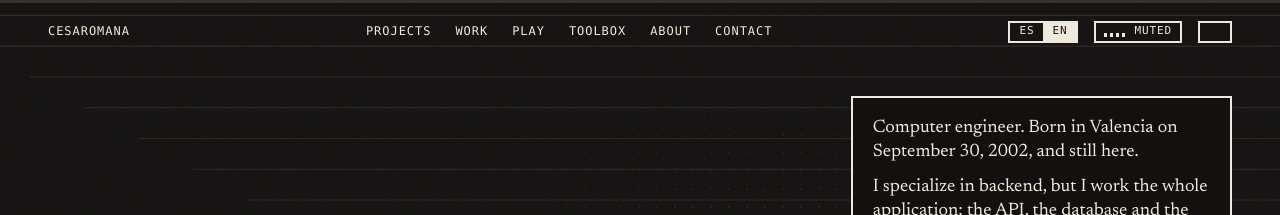
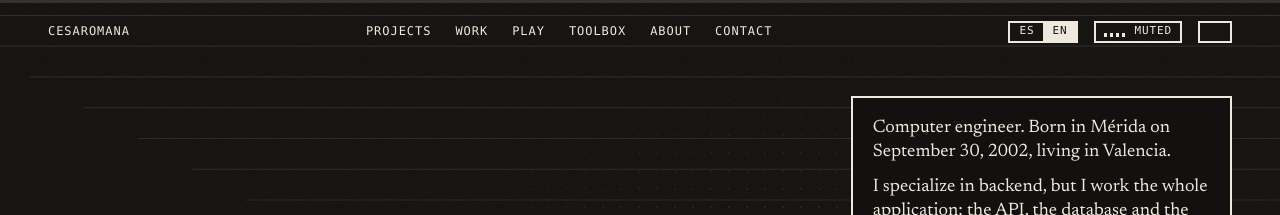
Before and after one commit to cesaromana/portfolio, a React (Vite) app: page / in a window 1280 px wide. Shown: the top 215 px of the page. Built offline with nearby package versions, Linux system fonts and the light colour scheme; no server answers; a web font is replaced by a local one.

Commit message:
Nació en Mérida, y la barra de desplazamiento sigue al tema
Decía que había nacido en Valencia: nació en Mérida y vive en Valencia.

La barra usaba las variables de tema, que viven en body, mientras que el
elemento con barra es html: se quedaba siempre en colores de papel.

```diff
--- a/index.html
+++ b/index.html
@@ -4,7 +4,7 @@
     <meta charset="UTF-8" />
     <meta name="viewport" content="width=device-width, initial-scale=1.0, viewport-fit=cover" />
     <meta name="theme-color" content="#131110" />
-    <meta name="description" content="César Omaña. Computer engineer from Valencia, Venezuela. Backend first, full stack always, games on the side." />
+    <meta name="description" content="César Omaña. Computer engineer, born in Mérida and living in Valencia, Venezuela. Backend first, full stack always, games on the side." />
     <link rel="preconnect" href="https://fonts.googleapis.com" />
     <link rel="preconnect" href="https://fonts.gstatic.com" crossorigin />
     <link href="https://fonts.googleapis.com/css2?family=Bricolage+Grotesque:opsz,wght@12..96,700;12..96,800&family=Martian+Mono:wght@500&family=Newsreader:ital,opsz,wght@0,6..72,400;0,6..72,500;1,6..72,400&display=swap" rel="stylesheet" />
--- a/src/data/profile.ts
+++ b/src/data/profile.ts
@@ -4,6 +4,7 @@ export const profile = {
   name: ['César', 'Omaña'],
   handle: 'cesaromana',
   city: bi('Valencia, Venezuela', 'Valencia, Venezuela'),
+  birthplace: bi('Mérida, Venezuela', 'Mérida, Venezuela'),
   born: '2002-09-30',
   links: {
     github: 'https://github.com/cesaromana',
@@ -19,8 +20,8 @@ export const profile = {
 // Lo que dice el globo del hero. Primera persona, sin poses.
 export const heroBalloon = [
   bi(
-    'Ingeniero en computación. Nací en Valencia el 30 de septiembre de 2002 y sigo aquí.',
-    'Computer engineer. Born in Valencia on September 30, 2002, and still here.',
+    'Ingeniero en computación. Nací en Mérida el 30 de septiembre de 2002 y vivo en Valencia.',
+    'Computer engineer. Born in Mérida on September 30, 2002, living in Valencia.',
   ),
   bi(
     'Me especializo en backend, pero trabajo la aplicación completa: la API, la base de datos y la pantalla que la usa.',
--- a/src/i18n/strings.ts
+++ b/src/i18n/strings.ts
@@ -179,7 +179,7 @@ export const S = {
   facts: {
     base: bi('Base', 'Based in'),
     born: bi('Nacido', 'Born'),
-    bornOn: bi('30 septiembre 2002', 'September 30, 2002'),
+    bornOn: bi('30 septiembre 2002 · Mérida', 'September 30, 2002 · Mérida'),
     degree: bi('Título', 'Degree'),
     degreeValue: bi('Ing. en Computación · UJAP 2024', 'Computer Engineering · UJAP 2024'),
     now: bi('Ahora', 'Now'),
--- a/src/styles/scroll.css
+++ b/src/styles/scroll.css
@@ -1,10 +1,15 @@
 /* ===== La barra de desplazamiento, en el lenguaje de la página =====
-   Se estiliza la barra nativa; el desplazamiento sigue siendo el del navegador.
-   Sustituirlo por uno propio es lo que rompe la inercia del dedo en el teléfono. */
+   Se estiliza la barra del sistema; el desplazamiento sigue siendo el nativo,
+   que es el que respeta la inercia del dedo y el rebote del teléfono. */
 
 html {
-  scrollbar-color: var(--ink) var(--paper-2);
+  scrollbar-color: #16130f #e3daca;
   scrollbar-width: thin;
+}
+
+/* Las variables de tema viven en body; html necesita su propio juego. */
+html.night-boot {
+  scrollbar-color: #efe9dd #1c1917;
 }
 
 /* WebKit y Blink admiten el detalle completo: raíl con trama y tirador de tinta. */
```
